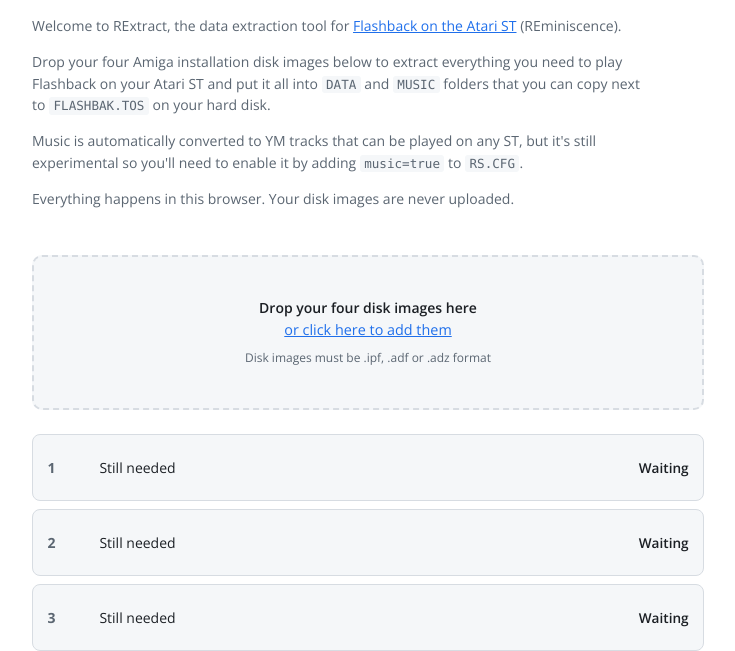
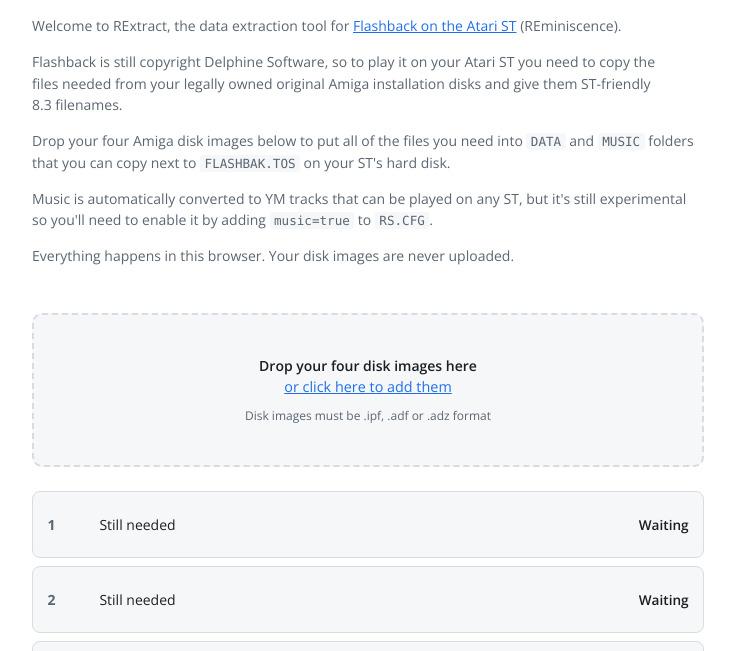
Before and after one commit to neilrackett/web-rextract, a website built with Vite: page index.html in a window 1280 px wide. Shown: the part 117-768 px from the top of the page, without its empty margins (272-1007 px from the left). Built offline with nearby package versions, Linux system fonts and the light colour scheme.

Commit message:
Say why the disks are needed, not just what to drop
The instructions led with the mechanics. They now say first that
Flashback is still Delphine Software's, and that what the page does is
take the files off disks you already own - which is the reason the tool
works the way it does, and the first thing a visitor should read.

```diff
--- a/index.html
+++ b/index.html
@@ -46,17 +46,21 @@
 		<header>
 			<h1>RExtract</h1>
 			<button type="button" id="theme">system</button>
-			<div class="tagline">
-				<p>
+			<div class="intro">
+				<p class="semibold">
 					Welcome to RExtract, the data extraction tool for
 					<a href="https://neilrackett.com/atarist" target="_blank">Flashback on
 						the Atari ST</a> (REminiscence).
 				</p>
 				<p>
-					Drop your four Amiga installation disk images below to extract
-					everything you need to play Flashback on your Atari ST and put
-					it all into <code>DATA</code> and <code>MUSIC</code> folders that you
-					can copy next to <code>FLASHBAK.TOS</code> on your hard disk.
+					Flashback is still copyright Delphine Software, so to play it on your
+					Atari ST you need to copy the files needed from your legally owned
+					original Amiga installation disks and give them ST-friendly 8.3 filenames.
+				</p>
+				<p>
+					Drop your four Amiga disk images below to put all of the files you need
+					into <code>DATA</code> and <code>MUSIC</code> folders that you can
+					copy next to <code>FLASHBAK.TOS</code> on your ST's hard disk.
 				</p>
 				<p>
 					Music is automatically converted to YM tracks that can be played on
--- a/src/main.css
+++ b/src/main.css
@@ -42,6 +42,7 @@
 * {
 	box-sizing: border-box;
 	font-weight: 300;
+	text-wrap: pretty;
 }
 
 body {
@@ -51,6 +52,7 @@
 	color: var(--fg);
 	font-family: 'Open Sans', system-ui, sans-serif;
 	font-size: 14px;
+	font-weight: 300;
 	line-height: 1.55;
 }
 
@@ -79,11 +81,14 @@
 	letter-spacing: -0.01em;
 }
 
-.tagline {
+.semibold {
+	font-weight: 500;
+}
+
+.intro {
 	flex-basis: 100%;
 	margin: 0;
 	color: var(--muted);
-	max-width: 39rem;
 }
 
 a {
```
